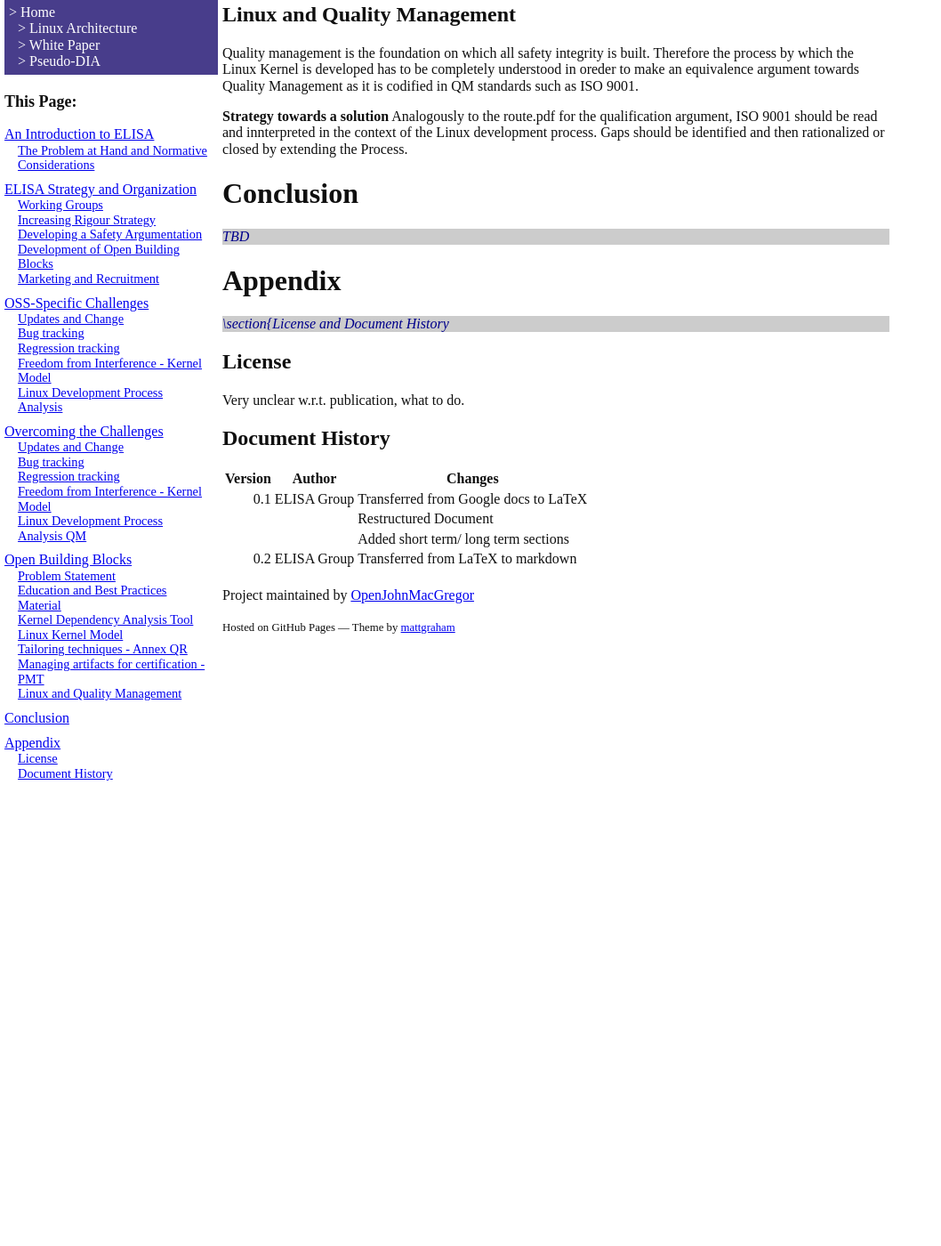
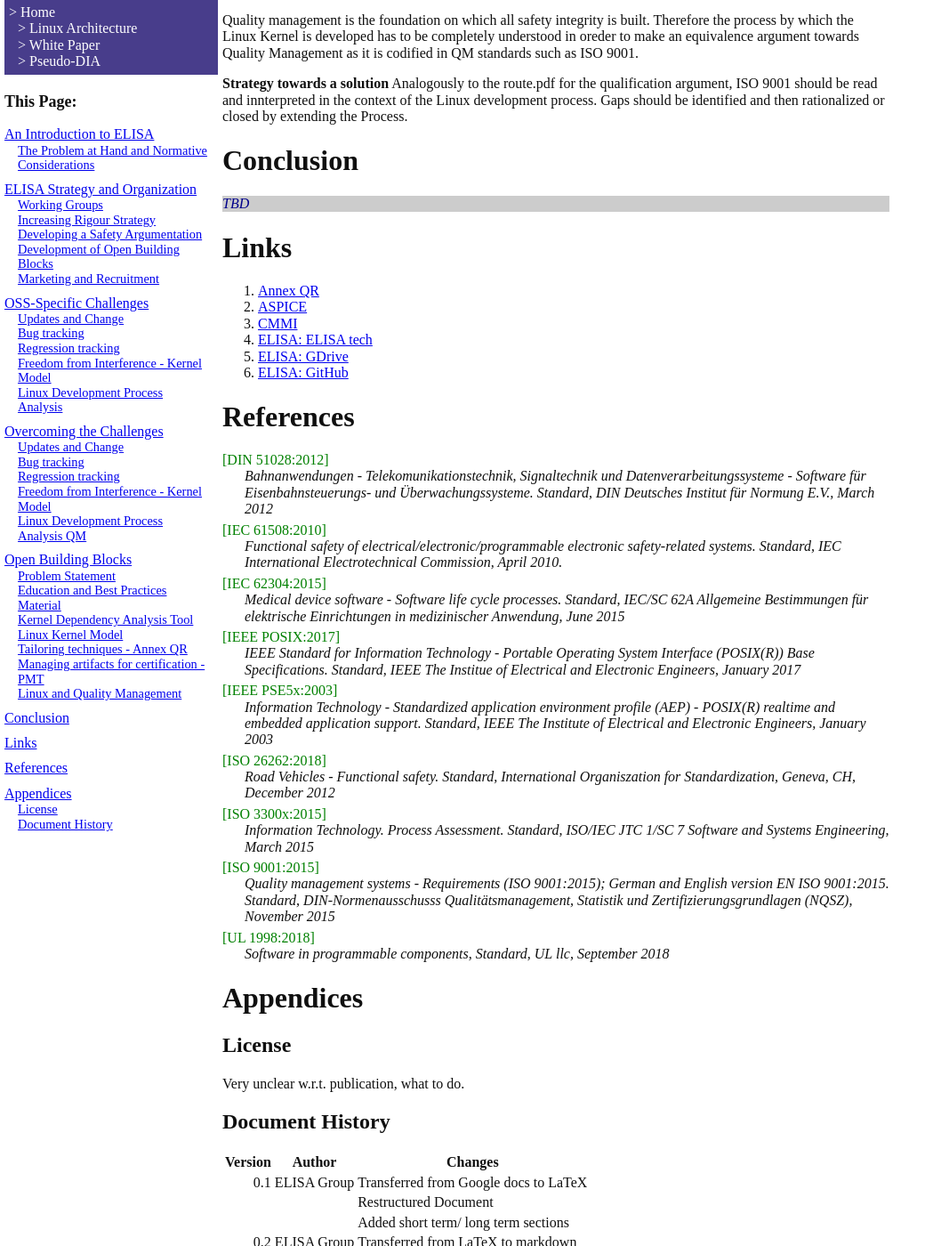
Before and after one commit to OpenJohnMacGregor/ElisaPages, a Jekyll site: the page built from docs/WhitePaper.md, in a window 1280 px wide and 1400 px high, scrolled down 11374 px. Shown: the whole window at 89% size, without its empty margins (0-1058 px from the left). Built offline with Jekyll 4.4.1, drawn with Linux system fonts in a browser that asks for light colours; some of the changed text lies outside the part shown.

Commit message:
Fixed links and refs in White Paper, Reworded index.md
Signed-off-by: John MacGregor <open.john.macgregor@gmail.com>

```diff
--- a/docs/WhitePaper.md
+++ b/docs/WhitePaper.md
@@ -16,9 +16,9 @@ Current safety standards have targeted systems which have low-complexity applica
 which do not use hardware concurrency (e.g. multicore processors),
 and which use pre-existing and open-source software to a very limited extent.
 Hence, various domain safety standards (
-ISO 26262 <cite class="todo">ISO26262:2018</cite>,
-IEC 62304 <cite class="todo">IEC62304</cite>,
-EN 50128 <cite class="todo">DINEN50128</cite>,
+[\[ISO 26262\]](#iso26262){: target="_self"},
+[\[IEC 62304\]](#iec62304){: target="_self"},
+[\[DIN/EN50128\]](#dinen51208){: target="_self"},
 ...)
 do not consider pre-existing complex elements,
 such as Linux and glibc, running on complex multi-core hardware.
@@ -73,9 +73,7 @@ the organizational structure of the ELISA effort.
 
 Currently ELISA has 5 working groups.
 Their presence is spread over a convoluted combination of
-[ELISA tech](https://elisa.tech/ "ELISA - Advancing Open Source Safety-Critical Systems - ELISA"),
-[GDrive](https://drive.google.com/drive/folders/1Y6Uwqt5VEDEZjpRe0CBCIibdtXPgDwlG "Technical Community - Google Drive"), and
-[GitHub](https://github.com/elisa-tech/workgroups "GitHub - elisa-tech/workgroups: Coordination between ELISA working groups, and repository for documentation based deliverables.")
+[ELISA Tech][elisa tech], [ELISA GDrive][elisa gdrive] and [ELISA GitHub][elisa github]
 sites.
 There are also a number of overarching subgroups.
 ### ELISA Tech WG
@@ -107,25 +105,25 @@ This strategy pertains to all areas, including but not limited to:
 
 **Standards**
 
-* ISO/IEC 33000 series of standards, CMMI, ASPICE <cite class="todo">ISO3300x:2015,CMMI,ASPICE</cite>
-* UL1998 <cite class="todo">UL1998</cite>
-* ISO 9001 <cite class="todo">ISO9001:2015</cite>
-* IEC 61508 / ISO 26262 <cite class="todo">IEC61508:2010,ISO26262:2018</cite>
+* ISO/IEC 33000 series of standards [\[ISO 3300x\]](#iso3300x){: target="_self"}, [CMMI][cmmi], [ASPICE][aspice]
+* [\[UL1998\]](#ul1998){: target="_self"}
+* [\[ISO 9001\]](#iso9001){: target="_self"}
+* [\[IEC 61508\]](#iec61508){: target="_self"} / [\[ISO 26262\]](#iso26262){: target="_self"}
 
 As QM software development is a basic requirement for developing any good quality software and
 to eliminate systematic faults to achieve safety, the approach can be to start small
 i.e, show that LINUX development meets the requirements of a basic software development process
 (e.g. ISO/IEC 33000 series of standards
-<cite class="todo">ISO3300x:2015</cite>,
-Capability Maturity Model Integration (CMMI)
-<cite class="todo">CMMI</cite>,
-or Automotive SPICE
-<cite class="todo">ASPICE</cite>).
-Once this is achieved the requirements of UL1998
-<cite class="todo">UL1998</cite>
-(less rigorous requirements compared to IEC61508/ISO26262) can be added,
-followed by requirements from IEC61508 and ISO26262
-<cite class="todo">IEC61508:2010,ISO26262:2018</cite>.
+[\[ISO 3300x\]](#iso3300x){: target="_self"}
+Capability Maturity Model Integration (CMMI) (see [CMMI][cmmi])
+or Automotive SPICE (see  [ASPICE][aspice]).
+Once this is achieved the requirements of
+[\[UL 1998\]](#ul1998){: target="_self"}
+(less rigorous requirements compared to IEC 61508 / ISO 26262) can be added,
+followed by requirements from
+[\[IEC 61508\]](#iec61508){: target="_self"}
+and
+[\[ISO 26262\]](#iso26262){: target="_self"}
 
 **Safety Claims**
 ELISA will work on safety claims of increasing complexity.
@@ -147,9 +145,9 @@ This needs to address partitioning architectural measures, i.e. separate process
 
 **POSIX API Levels / Application environment profiles**
 The POSIX standard
-<cite class="todo">IEEE1003.1:2010</cite>
+[\[POSIX\]](#posix){: target="_self"}
 outlines in part 13
-<cite class="todo">IEEE1003.13:2003</cite>
+[\[PSE5x\]](#pse5x){: target="_self"}
 application environment profiles (Effectively minimal subsets of the POSIX APIs
 required for typical realtime applications) in rising complexities.
 
@@ -187,7 +185,7 @@ behind the requirements of the safety standards.
 This heavy tailoring/modification (beyond what is outlined within the safety standards as tailoring),
 requires a systematic approach to achieve confidence in the tailoring arguments.
 Such a methodology (including practical application examples) has already been developed for
-tailoring of IEC 61508 within the SIL2LinuxMP project, see <cite class="todo">AnnexQR</cite>.
+tailoring of IEC 61508 within the SIL2LinuxMP project (see [Annex QR][annexQR]).
 
 If such an argument cannot be made, a gap exists that has to be addressed by
 modifying and or extending the Linux Kernel development process.
@@ -199,8 +197,8 @@ Annex QR was originally intended to be included into IEC 61508.
 In the event that this happens in a future edition of the standard,
 the described argumentation would then even be fully compliant.
 
-This topic is addressed by the Process subgroup
-<span class="todo">ref{sssec:Development Process Subgroup</span>.
+This topic is addressed by the
+[Process working group](#development-process-wg){: target="_self"}
 
 ### Example Use Cases
 
@@ -219,7 +217,7 @@ supporting the creation of critical products and systems based on Linux,
 
 Beyond the two use cases already under consideration (
 <span class="todo">\ref{sssec:OpenAPS}</span> and
-<span class="todo">\ref{sssec:OpenAPS}< John: which one is this?/span>),
+<span class="todo">\ref{sssec:OpenAPS} John: which one is this?</span>),
 a cooperation with AGL (Automotive Grade Linux) is currently being established
 providing a third use case related to the IVI use case.
 
@@ -252,10 +250,8 @@ The following sections go into more detail on the two use cases currently under
 
 **OpenAPS**
 The OpenAPS project develops an artificial pancreas System to control insulin pumps.
-<span class="todo">\label{sssec:OpenAPS</span>
 
 **IVI**
-<span class="todo">\label{sssec:IVI</span>
 The in vehicle Infotainment.
 
 ## Development of Open Building Blocks
@@ -384,12 +380,10 @@ and will be more use in future
 * Problem now is getting acceptance and formal approval that Linux is suitable to be used in these safety-critical systems and applications
 
 # OSS-Specific Challenges
-<span class="todo">\label{sec:OSS specific Challenges</span>
 This section presents the major challenges ELISA faces.
 The following section presents how they are being addressed.
 
 ## Updates and Change
-<span class="todo">\label{ssec:Updates and Change</span>
 Today, the majority of existing certified safety-related products
 are not updated in the field.
 This is driven by the fact
@@ -437,8 +431,8 @@ low quality bug reports are an issue that further increases
 the work load without any gain for the project in question.
 This is not so much a problem for the Kernel bug tracker
 <span class="todo">[reference] </span>
-but for the distributions downstream, see
-<span class="todo">[reference to short/long term solutions], </span>
+but for the distributions downstream, (see the
+[short and long-term solutions section](#bug-tracking-1){: target="_self"})
 which absorb the bulk of low quality bug reports.
 
 From a safety perspective,
@@ -463,11 +457,11 @@ A safety impact analysis must be done and it may reveal that further mitigation
 ## Freedom from Interference - Kernel Model
 On the technical side, we need to understand better which safety claims can be made for the Linux kernel,
 and how to insulate against interference.
-This topic touches all use case working groups and the  architecture working group.
+This topic touches all use case working groups and the
+[architecture working group](#safety-architecture-wg){: target="_self"}.
 To create a Kernel model of sufficient granularity,
-several code analysis based approaches are being investigated.
-<span class="todo">[reference to code analysis]</span>
-<span class="todo">[reference to architecture group]</span>
+several code analysis based approaches are being investigated in the
+[tool investigation and code improvement sg](#tool-investigation-and-code-improvement-sg){: target="_self"}
 
 ## Linux Development Process Analysis
 A big challenge is to argue the aforementioned equivalence with
@@ -475,12 +469,13 @@ the conventional development processes envisaged by the safety standards
 
 
 # Overcoming the Challenges
-This section presents our plan to overcome the challenges outlined in section
-<span class="todo" >\ref{sec:OSS specific Challenges}</span>
+This section presents our plan to overcome the challenges outlined in the
+[OSS specific challenges](#oss-specific-challenges){: target="_self"}
+section
 
 ## Updates and Change
 As outlined in
-<span class="todo">\ref{ssec:Updates and Change},</span>
+[Updates and Change challenge description](#updates-and-change){: target="_self"}
 timely updates are a major issue.
 ELISA is working towards short and long term solutions as follows.
 
@@ -694,8 +689,98 @@ Gaps should be identified and then rationalized or closed by extending the Proce
 
 <p class="todo">TBD</p>
 
-# Appendix
-<p class="todo">\section{License and Document History</p>
+# Links
+
+1. [Annex QR](https://sil2.osadl.org/user/data/SIL2LinuxMP/doc/other/AnnexQR/AnnexQR.pdf "Annex QR")
+2. [ASPICE](http://www.automotivespice.com/ "Automotive SPICE")
+2. [CMMI](https://cmmiinstitute.com/ "Capability Maturity Model")
+2. [ELISA: ELISA tech](https://elisa.tech/ "ELISA - Advancing Open Source Safety-Critical Systems - ELISA")
+2. [ELISA: GDrive](https://drive.google.com/drive/folders/1Y6Uwqt5VEDEZjpRe0CBCIibdtXPgDwlG "Technical Community - Google Drive")
+2. [ELISA: GitHub](https://github.com/elisa-tech/workgroups "GitHub - elisa-tech/workgroups: Coordination between ELISA working groups, and repository for documentation based deliverables.")
+
+
+[annexQR]: https://sil2.osadl.org/user/data/SIL2LinuxMP/doc/other/AnnexQR/AnnexQR.pdf "Annex QR"
+[aspice]: http://www.automotivespice.com/ "ASPICE"
+[cmmi]: https://cmmiinstitute.com/ "Capability Maturity Model"
+[elisa tech]: https://elisa.tech/ "ELISA - Advancing Open Source Safety-Critical Systems - ELISA"
+[elisa gdrive]: https://drive.google.com/drive/folders/1Y6Uwqt5VEDEZjpRe0CBCIibdtXPgDwlG "Technical Community - Google Drive"
+[elisa github]: https://github.com/elisa-tech/workgroups "GitHub - elisa-tech/workgroups: Coordination between ELISA working groups, and repository for documentation based deliverables."
+
+# References
+
+<dl>
+	<dt id="dinen51208">[DIN 51028:2012]</dt>
+		<dd>
+		Bahnanwendungen - Telekomunikationstechnik, Signaltechnik und Datenverarbeitungssysteme -
+		Software für Eisenbahnsteuerungs- und Überwachungssysteme.  Standard,
+		DIN Deutsches Institut für  Normung E.V., March 2012
+		</dd>
+	<dt id="iec61508">[IEC 61508:2010]</dt>
+		<dd>
+		Functional safety of electrical/electronic/programmable electronic safety-related systems.
+		Standard,
+		IEC International Electrotechnical Commission,
+		April 2010.
+		</dd>
+	<dt id="iec62304">[IEC 62304:2015]</dt>
+		<dd>
+		Medical device software -
+		Software life cycle processes.
+		Standard,
+		IEC/SC 62A Allgemeine Bestimmungen für elektrische Einrichtungen in medizinischer Anwendung,
+		June 2015
+		</dd>
+	<dt id="posix">[IEEE POSIX:2017]</dt>
+		<dd>
+		IEEE Standard for Information Technology -
+		Portable Operating System Interface (POSIX(R)) Base Specifications.
+		Standard,
+		IEEE The Institue of Electrical and Electronic Engineers,
+		January 2017
+		</dd>
+	<dt id="pse5x">[IEEE PSE5x:2003]</dt>
+		<dd>
+		Information Technology -
+		Standardized application environment profile (AEP) -
+		POSIX(R) realtime and embedded application support.
+		Standard,
+		IEEE The Institute of Electrical and Electronic Engineers,
+		January 2003
+		</dd>
+	<dt id="iso26262">[ISO 26262:2018]</dt>
+		<dd>
+		Road Vehicles - Functional safety.
+		Standard,
+		International Organiszation for Standardization,
+		Geneva, CH, December 2012
+		</dd>
+	<dt id="iso3300x">[ISO 3300x:2015]</dt>
+		<dd>
+		Information Technology. Process Assessment.
+		Standard,
+		ISO/IEC JTC 1/SC 7 Software and Systems Engineering,
+		March 2015
+		</dd>
+	<dt id="iso9001">[ISO 9001:2015]</dt>
+		<dd>
+		Quality management systems -
+		Requirements (ISO 9001:2015);
+		German and English version
+		EN ISO 9001:2015.
+		Standard,
+		DIN-Normenausschusss Qualitätsmanagement, Statistik und Zertifizierungsgrundlagen (NQSZ),
+		November 2015
+		</dd>
+	<dt id="ul1998">[UL 1998:2018]</dt>
+		<dd>
+		Software in programmable components,
+		Standard,
+		UL llc,
+		September 2018
+		</dd>
+</dl>
+
+# Appendices
 
 ## License
 
--- a/docs/assets/css/style.css
+++ b/docs/assets/css/style.css
@@ -7,7 +7,9 @@ blockquote {
 		font-style: italic;
 }
 dt		{
+		margin-top: 5px;
 		color: green;
+		font-weight: 500;
 }
 dd {
 		font-style: italic;
```
Also changed, not shown: other parts of docs/WhitePaper.md (+1 -1 lines), docs/index.md (+13 -6 lines).
